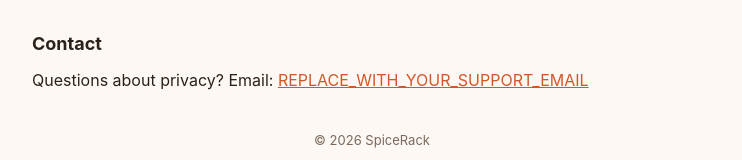
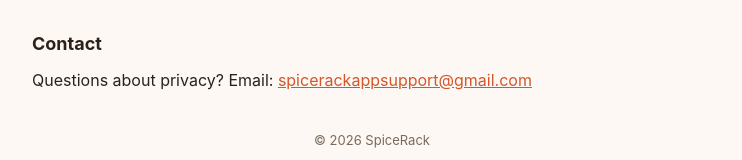
Before and after one commit to Angelprojects1/Spicerack-privacy, a plain HTML site: page index.html in a window 1280 px wide. Shown: the part 1795-1955 px from the top of the page, without its empty margins (268-1010 px from the left). Drawn offline with Linux system fonts and the light colour scheme.

Commit message:
Add files via upload

```diff
--- a/index.html
+++ b/index.html
@@ -130,7 +130,7 @@
 
     <h2>Contact</h2>
     <p>Questions about privacy? Email:
-      <a href="mailto:REPLACE_WITH_YOUR_SUPPORT_EMAIL">REPLACE_WITH_YOUR_SUPPORT_EMAIL</a></p>
+      <a href="mailto:spicerackappsupport@gmail.com">spicerackappsupport@gmail.com</a></p>
 
     <footer>© 2026 SpiceRack</footer>
   </div>
```
